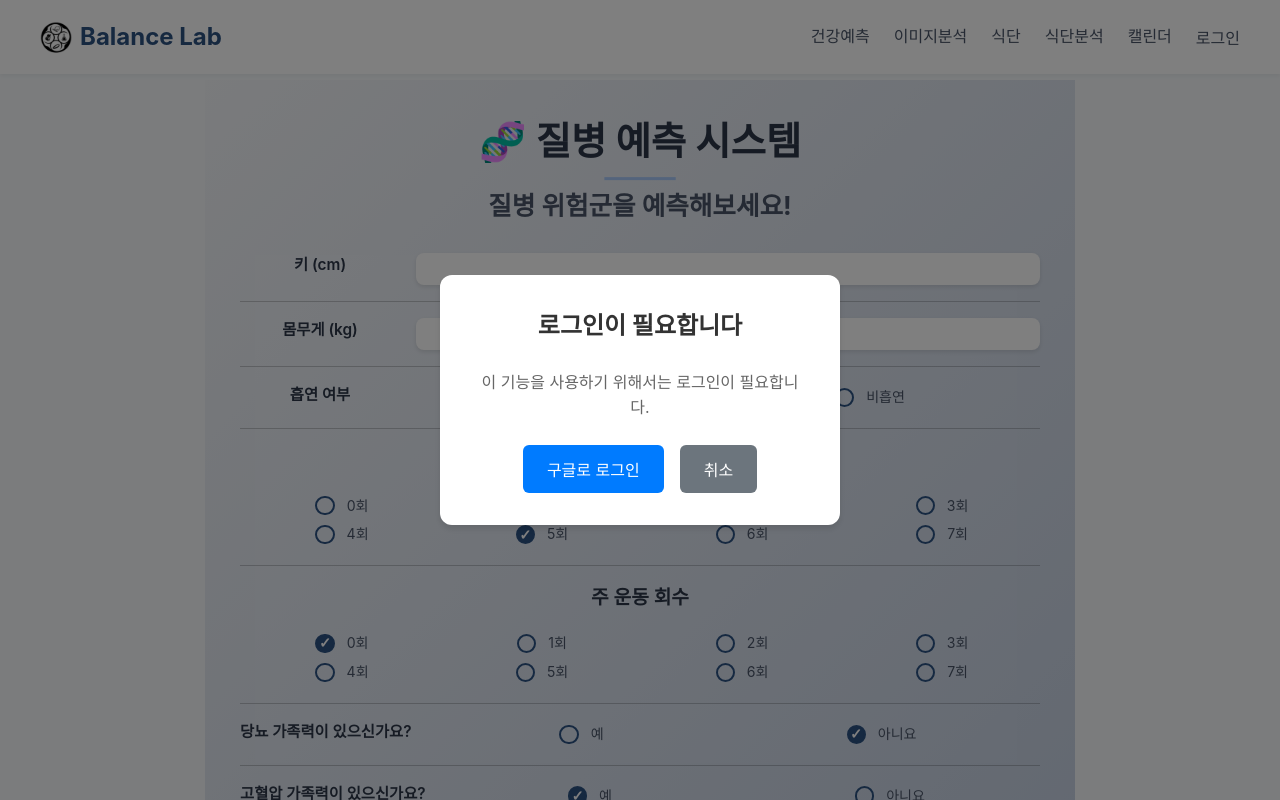
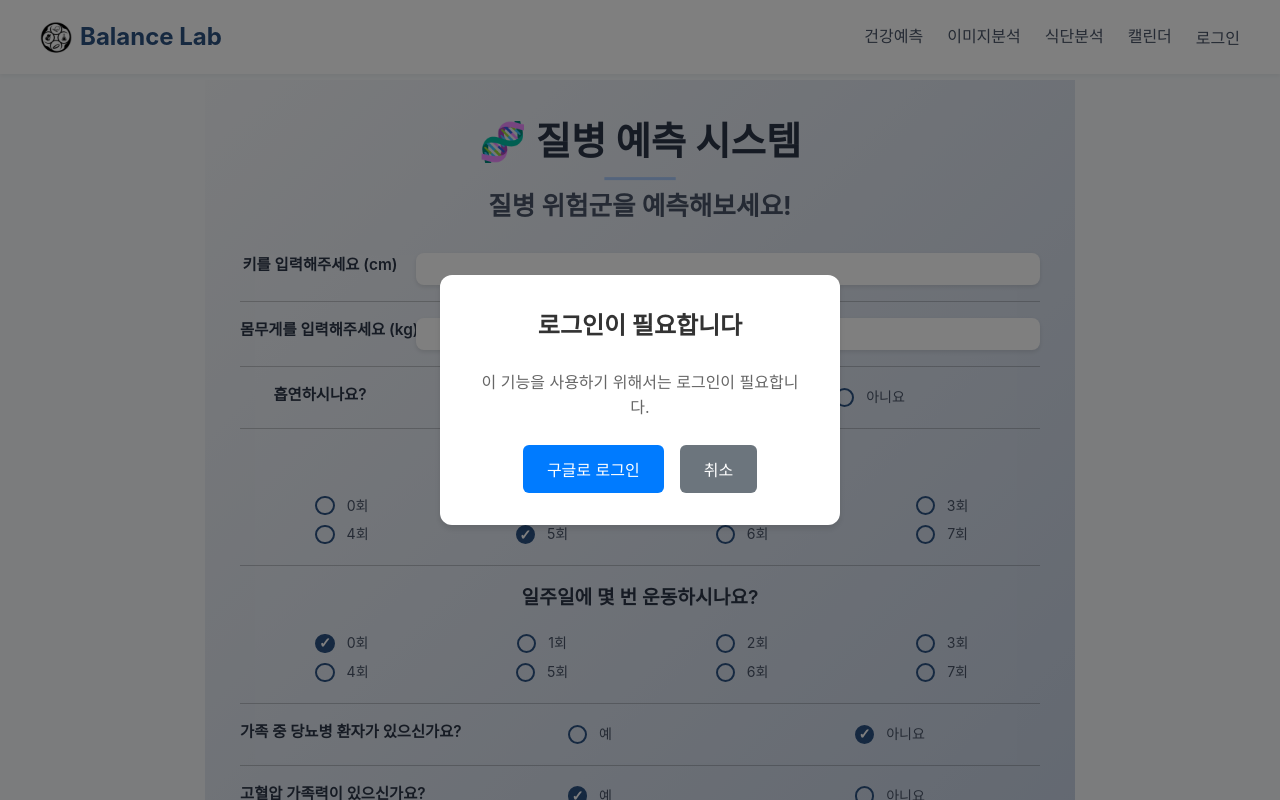
Before and after one commit to hsm9361/balancelabFE, a React (Create React App) app: page /healthprediction in a window 1280 px wide. Shown: the top 800 px of the page. Built offline with nearby package versions, Linux system fonts and the light colour scheme.

Commit message:
헤더 식단 삭제 및 예측 페이지 문구수정

```diff
--- a/src/App.jsx
+++ b/src/App.jsx
@@ -6,7 +6,6 @@ import Footer from './layouts/Footer.jsx';
 import HomePage from './pages/HomePage.jsx';
 import ImageAnalysisPage from './pages/imageAnalysis/ImageAnalysisPage.jsx';
 import CalendarPage from './pages/CalendarPage.jsx';
-import DietPage from './pages/DietPage.jsx';
 import MyPage from './pages/mypage/MyPage.jsx';
 import './App.css';
 import ImageAnalysisResultPage from './pages/imageAnalysis/ImageAnalysisResultPage.jsx';
@@ -33,7 +32,6 @@ function App() {
             <Route path="/analysis" element={<ImageAnalysisPage />} />
             <Route path="/analysis/loading" element={<LoadingPage />} />
             <Route path="/analysis/result" element={<ImageAnalysisResultPage />} />
-            <Route path="/diet" element={<DietPage />} />
             <Route path="/diet-analysis">
               <Route index element={<DietAnalysisPage />} />
               <Route path="loading" element={<DietLoadingPage />} />
--- a/src/components/healthPrediction/HealthPredictionForm.jsx
+++ b/src/components/healthPrediction/HealthPredictionForm.jsx
@@ -57,7 +57,7 @@ function HealthPredictionForm({ onSubmit }) {
 
 
       <div className="form-group">
-        <label>키 (cm)</label>
+        <label>키를 입력해주세요 (cm)</label>
         <input
           type="number"
           name="height"
@@ -69,7 +69,7 @@ function HealthPredictionForm({ onSubmit }) {
       </div>
 
       <div className="form-group">
-        <label>몸무게 (kg)</label>
+        <label>몸무게를 입력해주세요 (kg)</label>
         <input
           type="number"
           name="weight"
@@ -81,7 +81,7 @@ function HealthPredictionForm({ onSubmit }) {
       </div>
 
       <div className="form-group">
-        <label>흡연 여부</label>
+        <label>흡연하시나요?</label>
         <div className="radio-group">
           <label>
             <input
@@ -91,7 +91,7 @@ function HealthPredictionForm({ onSubmit }) {
               checked={formData.smokeDaily === 'yes'}
               onChange={handleChange}
             />
-            흡연
+            예
           </label>
           <label>
             <input
@@ -101,13 +101,13 @@ function HealthPredictionForm({ onSubmit }) {
               checked={formData.smokeDaily === 'no'}
               onChange={handleChange}
             />
-            비흡연
+            아니요
           </label>
         </div>
       </div>
 
       <div className="form-group2">
-        <label>주 음주 회수</label>
+        <label>일주일에 몇 번 술을 드시나요?</label>
         <div className="radio-group2">
           <label>
             <input
@@ -193,7 +193,7 @@ function HealthPredictionForm({ onSubmit }) {
       </div>
 
       <div className="form-group2">
-        <label>주 운동 회수</label>
+        <label>일주일에 몇 번 운동하시나요?</label>
         <div className="radio-group2">
           <label>
             <input
@@ -279,7 +279,7 @@ function HealthPredictionForm({ onSubmit }) {
       </div>
 
       <div className="form-group">
-        <label>당뇨 가족력이 있으신가요?</label>
+        <label>가족 중 당뇨병 환자가 있으신가요?</label>
         <div className="radio-group">
           <label>
             <input
@@ -331,7 +331,7 @@ function HealthPredictionForm({ onSubmit }) {
       </div>
 
       <div className="form-group">
-        <label>심혈관질환 가족력이 있으신가요?</label>
+        <label>가족 중 심혈관 질환을 앓고 계신 분이 있나요?</label>
         <div className="radio-group">
           <label>
             <input
@@ -358,7 +358,7 @@ function HealthPredictionForm({ onSubmit }) {
 
 
 
-      <button type="submit" className="predict-button">예측하기</button>
+      <button type="submit" className="predict-button">결과 확인하기</button>
     </form>
   );
 }
--- a/src/layouts/Header.jsx
+++ b/src/layouts/Header.jsx
@@ -171,9 +171,6 @@ const Header = memo(() => {
             <Link to="/analysis" className={styles.navLink} onClick={closeMenu}>
               이미지분석
             </Link>
-            <Link to="/diet" className={styles.navLink} onClick={closeMenu}>
-              식단
-            </Link>
             <Link to="/diet-analysis" className={styles.navLink} onClick={closeMenu}
             >식단분석
             </Link>
--- a/src/pages/DietPage.jsx
+++ /dev/null
@@ -1,11 +0,0 @@
-import React from 'react';
-
-function DietPage() {
-  return (
-    <div>
-      <h1>식단</h1>
-    </div>
-  );
-}
-
-export default DietPage;
```
